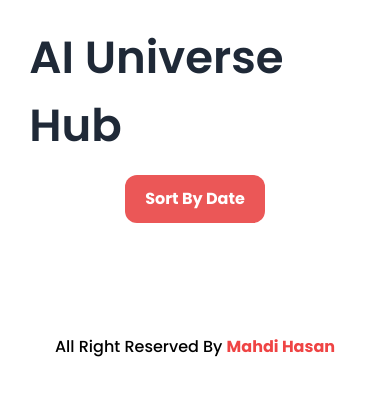
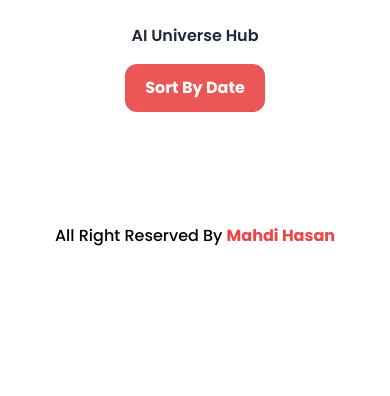
Before and after one commit to maybemahdi/AI-Hub, a plain HTML site: page index.html in a window 390 px wide. Drawn offline with nearby package versions, Linux system fonts and the light colour scheme; no server answers.

Commit message:
Completed

```diff
--- a/index.html
+++ b/index.html
@@ -32,7 +32,7 @@
   <body class="font-[poppins]">
     <section class="w-[85%] mx-auto my-6">
       <div class="flex flex-col justify-center items-center space-y-4">
-        <h3 class="font-semibold text-[45px]">AI Universe Hub</h3>
+        <h3 class="font-semibold text-32px text-center lg:text-[45px]">AI Universe Hub</h3>
         <button
           class="bg-[#EB5757] text-white font-bold transition-all duration-300 rounded-xl hover:bg-[#ed4f4f] text-base py-3 px-5"
         >
```
